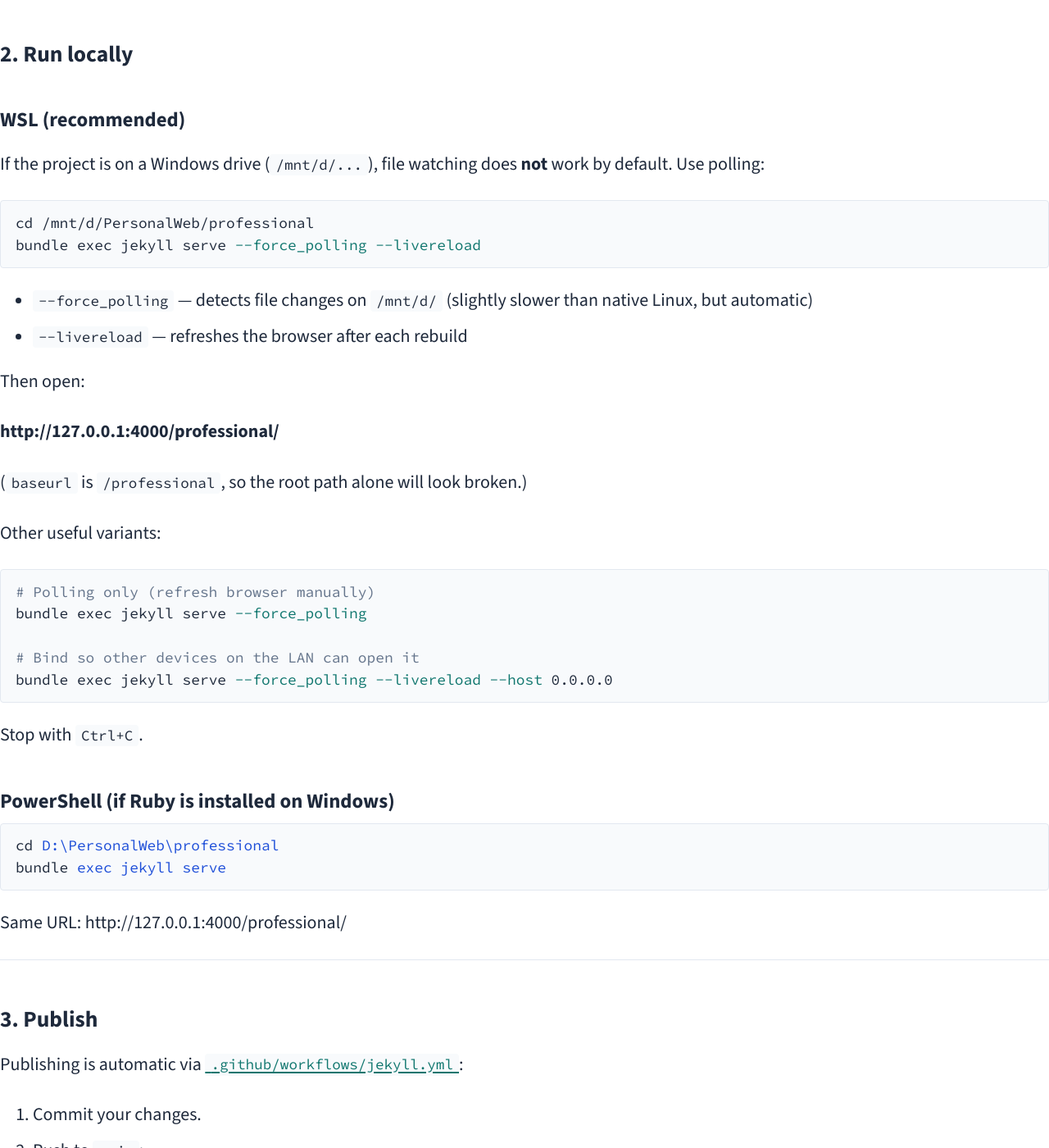
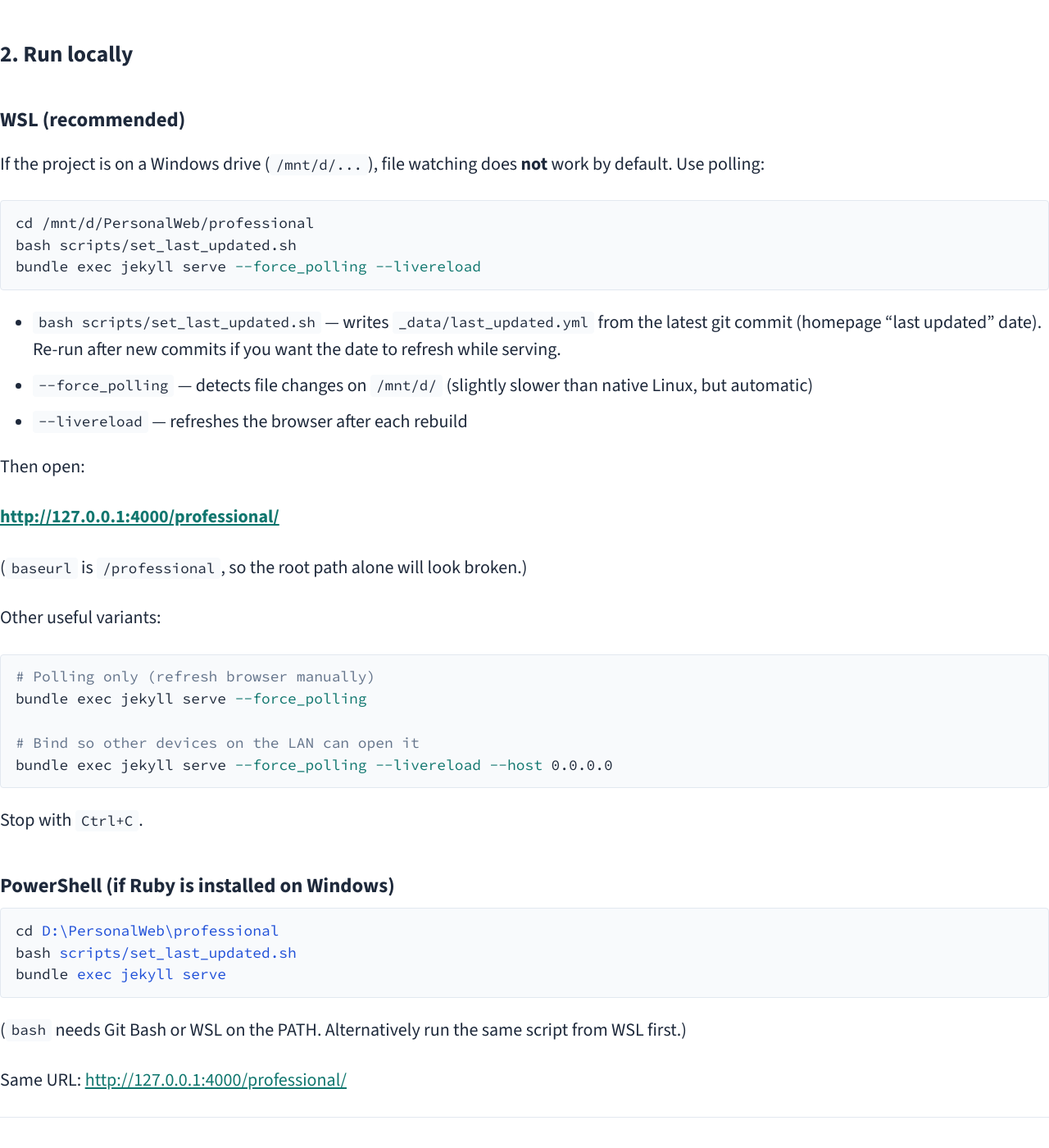
Before and after one commit to dongdong3272/professional, a Jekyll site: the page built from LOCAL.md, in a window 1280 px wide and 1400 px high, scrolled down 1470 px. Shown: the whole window at 82% size. Built offline with Jekyll 4.4.1, drawn with Linux system fonts in a browser that asks for light colours; cached includes are drawn as plain includes; our own code applies the rules of GitHub Pages for plain Markdown files; some of the changed text lies outside the part shown.

Commit message:
auto use build date

````diff
--- a/LOCAL.md
+++ b/LOCAL.md
@@ -2,8 +2,8 @@
 
 This is a **Jekyll** site (Minimal Mistakes theme).
 
-- Live site: https://dongdong3272.github.io/professional
-- Repo: https://github.com/dongdong3272/professional
+- Live site: [https://dongdong3272.github.io/professional](https://dongdong3272.github.io/professional)
+- Repo: [https://github.com/dongdong3272/professional](https://github.com/dongdong3272/professional)
 - Deploy: push to `main` → GitHub Actions builds and deploys to GitHub Pages
 
 **Recommendation:** use **WSL (Ubuntu)** for local runs. Jekyll/Ruby is painful on native Windows, and Ruby is not currently installed in PowerShell.
@@ -56,15 +56,17 @@ If the project is on a Windows drive (`/mnt/d/...`), file watching does **not**
 
 ```bash
 cd /mnt/d/PersonalWeb/professional
+bash scripts/set_last_updated.sh
 bundle exec jekyll serve --force_polling --livereload
 ```
 
+- `bash scripts/set_last_updated.sh` — writes `_data/last_updated.yml` from the latest git commit (homepage “last updated” date). Re-run after new commits if you want the date to refresh while serving.
 - `--force_polling` — detects file changes on `/mnt/d/` (slightly slower than native Linux, but automatic)
 - `--livereload` — refreshes the browser after each rebuild
 
 Then open:
 
-**http://127.0.0.1:4000/professional/**
+**[http://127.0.0.1:4000/professional/](http://127.0.0.1:4000/professional/)**
 
 (`baseurl` is `/professional`, so the root path alone will look broken.)
 
@@ -84,16 +86,19 @@ Stop with `Ctrl+C`.
 
 ```powershell
 cd D:\PersonalWeb\professional
+bash scripts/set_last_updated.sh
 bundle exec jekyll serve
 ```
 
-Same URL: http://127.0.0.1:4000/professional/
+(`bash` needs Git Bash or WSL on the PATH. Alternatively run the same script from WSL first.)
+
+Same URL: [http://127.0.0.1:4000/professional/](http://127.0.0.1:4000/professional/)
 
 ---
 
 ## 3. Publish
 
-Publishing is automatic via [`.github/workflows/jekyll.yml`](.github/workflows/jekyll.yml):
+Publishing is automatic via `[.github/workflows/jekyll.yml](.github/workflows/jekyll.yml)`:
 
 1. Commit your changes.
 2. Push to `main`:
@@ -166,9 +171,10 @@ Edit files via `\\wsl$\Ubuntu\home\<your-user>\professional` in Cursor, or open
 
 ## Quick cheat sheet
 
-| Goal | Command |
-|------|---------|
-| Install deps (once) | `bundle config set --local path 'vendor/bundle'` then `bundle install` |
-| Local preview (on `/mnt/d/`) | `bundle exec jekyll serve --force_polling --livereload` |
-| Open locally | http://127.0.0.1:4000/professional/ |
-| Publish | `git push origin main` |
+
+| Goal                         | Command                                                                    |
+| ---------------------------- | -------------------------------------------------------------------------- |
+| Install deps (once)          | `bundle config set --local path 'vendor/bundle'` then `bundle install`     |
+| Local preview (on `/mnt/d/`) | `bundle exec jekyll serve --force_polling --livereload`                    |
+| Open locally                 | [http://127.0.0.1:4000/professional/](http://127.0.0.1:4000/professional/) |
+| Publish                      | `git push origin main`                                                     |
--- a/_layouts/home.html
+++ b/_layouts/home.html
@@ -27,7 +27,7 @@ layout: archive
     href="https://www.vldb.org/pvldb/vol16/p4010-huang.pdf">{{"here"}}</a>{{"."}}
 </p>
 <p>
-  {{"This webpage is last updated on "}}<strong>{{"Jul. 13, 2026"}}</strong>{{"."}}
+  {{"This webpage is last updated on "}}<strong>{{ site.data.last_updated.date }}</strong>{{"."}}
 </p>
 
 <h3 class="archive__subtitle">{{ "Research Interests" }}</h3>
````
Also changed, not shown: other parts of LOCAL.md (+2 -2 lines), .github/workflows/jekyll.yml, 3 other files.
